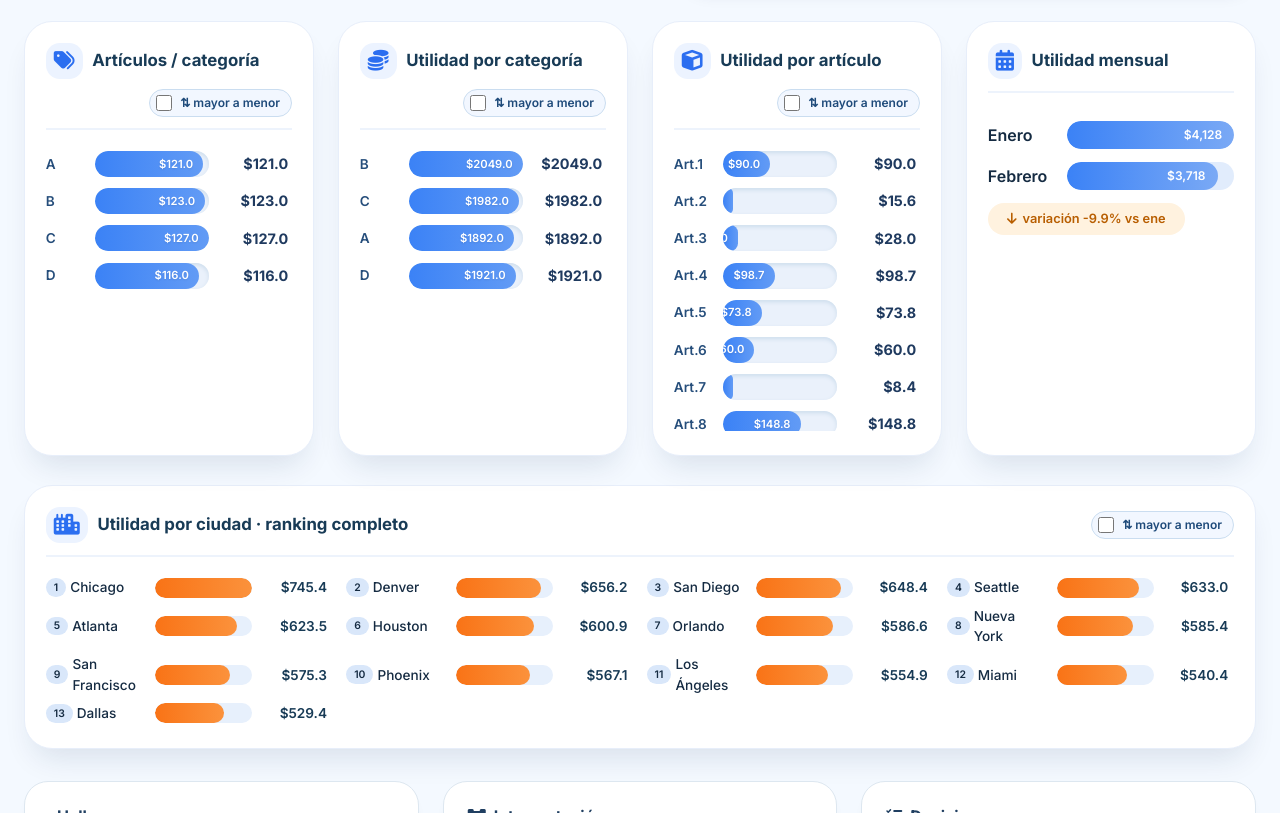
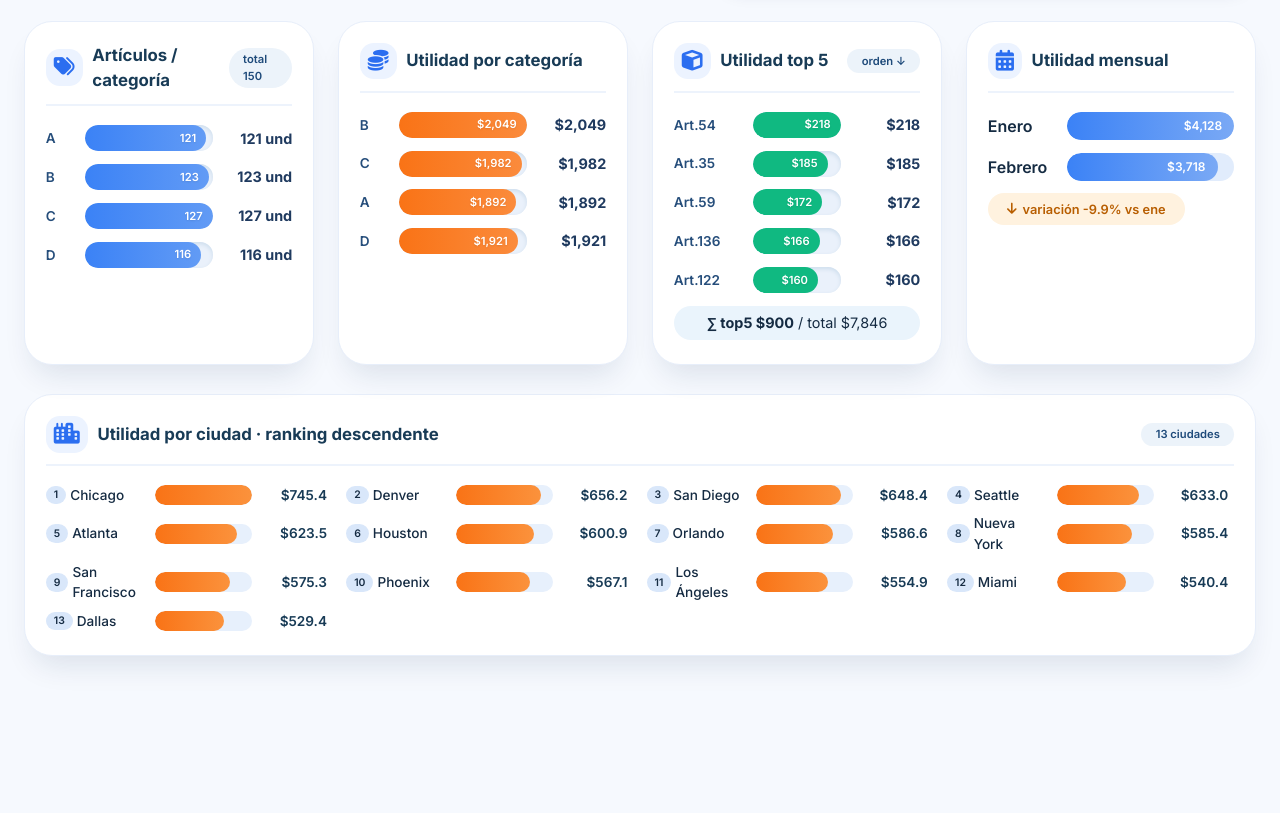
Before and after one commit to xXSalvadorAndradeXx/Parcial-BI, a plain HTML site: page index.html in a window 1280 px wide. Shown: the part 100-913 px from the top of the page. After the commit the page ends 800 px from the top, so only its background shows below. Drawn offline with Linux system fonts and the light colour scheme.

Commit message:
Update index.html

```diff
--- a/index.html
+++ b/index.html
@@ -3,7 +3,7 @@
 <head>
     <meta charset="UTF-8">
     <meta name="viewport" content="width=device-width, initial-scale=1.0">
-    <title>Dashboard · filtros individuales + datos reales 150 artículos</title>
+    <title>Dashboard ordenado · util·board ranking</title>
     <!-- Font Awesome 6 -->
     <link rel="stylesheet" href="https://cdnjs.cloudflare.com/ajax/libs/font-awesome/6.0.0-beta3/css/all.min.css">
     <!-- Google Fonts -->
@@ -11,13 +11,13 @@
     <style>
         * { margin: 0; padding: 0; box-sizing: border-box; }
         body {
-            background: #f4f9ff;
+            background: #f6f9fe;
             font-family: 'Inter', sans-serif;
             padding: 2rem 1.5rem;
             color: #152b42;
             line-height: 1.5;
         }
-        .dashboard-container { max-width: 1600px; margin: 0 auto; }
+        .dashboard-container { max-width: 1440px; margin: 0 auto; }
 
         .header {
             display: flex; flex-wrap: wrap; justify-content: space-between; align-items: center;
@@ -43,64 +43,32 @@
         .kpi-label { font-size: 0.8rem; text-transform: uppercase; color: #4f658d; }
         .kpi-value { font-weight: 700; font-size: 1.35rem; color: #152b42; margin-left: 0.2rem; }
 
-        /* grid principal */
         .grid {
             display: grid; grid-template-columns: repeat(4, 1fr); gap: 1.5rem; margin-bottom: 1.8rem;
         }
         .card {
             background: white; border-radius: 28px; padding: 1.3rem 1.3rem 1.5rem;
             box-shadow: 0 18px 30px -10px rgba(16, 42, 80, 0.12); border: 1px solid #e7eefa;
-            display: flex; flex-direction: column;
+            transition: transform 0.1s ease;
         }
+        .card:hover { box-shadow: 0 24px 36px -14px #1e4f8a33; }
         .card-header {
-            display: flex; align-items: center; gap: 0.6rem; margin-bottom: 0.8rem;
+            display: flex; align-items: center; gap: 0.6rem; margin-bottom: 1.2rem;
             border-bottom: 2px solid #edf3fc; padding-bottom: 0.7rem;
-            flex-wrap: wrap;
         }
         .card-header i {
             font-size: 1.3rem; color: #2b6ef0; background: #ecf3ff; padding: 0.5rem; border-radius: 14px;
         }
         .card-header h3 { font-weight: 650; font-size: 1.05rem; color: #183b56; }
-
-        /* filtro interno (check + label) */
-        .sort-control {
-            margin-left: auto;
-            display: flex;
-            align-items: center;
-            gap: 0.5rem;
-            background: #f2f7ff;
-            padding: 0.25rem 0.7rem 0.25rem 0.4rem;
-            border-radius: 40px;
-            font-size: 0.75rem;
-            border: 1px solid #caddf0;
-        }
-        .sort-control input[type="checkbox"] {
-            accent-color: #2b6ef0;
-            width: 16px; height: 16px;
-            cursor: pointer;
-        }
-        .sort-control label {
-            font-weight: 600;
-            color: #1e4a7a;
-            cursor: pointer;
-            user-select: none;
+        .card-header .badge {
+            margin-left: auto; background: #ecf3fa; padding: 0.2rem 0.9rem; border-radius: 40px;
+            font-size: 0.7rem; font-weight: 600; color: #1e4a7a;
         }
 
-        /* contenedor de barras con scroll si es necesario */
-        .bar-container {
-            flex: 1;
-            overflow-y: auto;
-            max-height: 280px;
-            padding-right: 4px;
-            margin-top: 0.5rem;
-        }
-        .bar-chart { width: 100%; }
-        .bar-item {
-            display: flex; align-items: center; gap: 0.6rem; margin-bottom: 0.7rem;
-        }
-        .bar-label {
-            min-width: 40px; font-weight: 600; font-size: 0.85rem; color: #264e7b;
-        }
+        /* barras */
+        .bar-chart { width: 100%; margin-top: 0.5rem; }
+        .bar-item { display: flex; align-items: center; gap: 0.6rem; margin-bottom: 0.8rem; }
+        .bar-label { min-width: 30px; font-weight: 600; font-size: 0.85rem; color: #264e7b; }
         .bar-fill { flex: 1; height: 26px; background: #eaf1fb; border-radius: 30px; overflow: hidden; box-shadow: inset 0 2px 4px #cdddec; }
         .bar-progress {
             height: 100%; background: linear-gradient(90deg, #3b82f6, #629bf5); border-radius: 30px;
@@ -112,7 +80,7 @@
         /* ciudad */
         .city-grid-expanded {
             display: grid; grid-template-columns: repeat(4, 1fr); gap: 0.5rem 1.2rem;
-            max-height: 260px; overflow-y: auto; padding-right: 6px; margin-top: 0.5rem;
+            max-height: 260px; overflow-y: auto; padding-right: 6px;
         }
         .city-bar-row {
             display: flex; align-items: center; gap: 0.6rem; font-size: 0.85rem;
@@ -180,56 +148,49 @@
 <div class="dashboard-container">
     <div class="header">
         <div class="title-section">
-            <h1><i class="fas fa-chart-bar"></i> util·board <span style="font-weight:400; color:#40668c;">| 150 artículos reales</span></h1>
+            <h1><i class="fas fa-chart-bar"></i> util·board <span style="font-weight:400; color:#40668c;">| ranking ↓</span></h1>
         </div>
         <div class="kpi-strip">
             <div class="kpi-item"><i class="fas fa-box"></i><span><span class="kpi-label">artículos</span><span class="kpi-value">150</span></span></div>
-            <div class="kpi-item"><i class="fas fa-dollar-sign"></i><span><span class="kpi-label">utilidad</span><span class="kpi-value">$7,846.50</span></span></div>
+            <div class="kpi-item"><i class="fas fa-dollar-sign"></i><span><span class="kpi-label">utilidad</span><span class="kpi-value">$7,846</span></span></div>
             <div class="kpi-item"><i class="fas fa-calendar"></i><span><span class="kpi-label">meses</span><span class="kpi-value">2</span></span></div>
         </div>
     </div>
 
-    <!-- GRID: cada card con su propio filtro de orden (checkbox) -->
-    <div class="grid" id="appGrid">
-        <!-- 1. Artículos por categoría (datos ficticios pero mantenemos la estructura) -->
-        <div class="card" id="cardCats">
-            <div class="card-header">
-                <i class="fas fa-tags"></i><h3>Artículos / categoría</h3>
-                <div class="sort-control">
-                    <input type="checkbox" id="sortCat" class="sort-check" data-target="cats">
-                    <label for="sortCat">⇅ mayor a menor</label>
-                </div>
-            </div>
-            <div class="bar-container" id="catContainer">
-                <!-- se llena con js -->
+    <div class="grid">
+        <!-- 1. artículos por categoría (orden natural, ya está ordenado por etiqueta) -->
+        <div class="card">
+            <div class="card-header"><i class="fas fa-tags"></i><h3>Artículos / categoría</h3><span class="badge">total 150</span></div>
+            <div class="bar-chart">
+                <div class="bar-item"><span class="bar-label">A</span><div class="bar-fill"><div class="bar-progress" style="width:95%">121</div></div><span class="value-right">121 und</span></div>
+                <div class="bar-item"><span class="bar-label">B</span><div class="bar-fill"><div class="bar-progress" style="width:97%">123</div></div><span class="value-right">123 und</span></div>
+                <div class="bar-item"><span class="bar-label">C</span><div class="bar-fill"><div class="bar-progress" style="width:100%">127</div></div><span class="value-right">127 und</span></div>
+                <div class="bar-item"><span class="bar-label">D</span><div class="bar-fill"><div class="bar-progress" style="width:91%">116</div></div><span class="value-right">116 und</span></div>
             </div>
         </div>
-
-        <!-- 2. Utilidad por categoría (datos estimados) -->
-        <div class="card" id="cardUtilCat">
-            <div class="card-header">
-                <i class="fas fa-coins"></i><h3>Utilidad por categoría</h3>
-                <div class="sort-control">
-                    <input type="checkbox" id="sortUtilCat" class="sort-check" data-target="utilCats">
-                    <label for="sortUtilCat">⇅ mayor a menor</label>
-                </div>
+        <!-- 2. utilidad por categoría (ordenada de mayor a menor: B, C, A, D) -->
+        <div class="card">
+            <div class="card-header"><i class="fas fa-coins"></i><h3>Utilidad por categoría</h3></div>
+            <div class="bar-chart">
+                <div class="bar-item"><span class="bar-label">B</span><div class="bar-fill"><div class="bar-progress" style="width:100%; background:linear-gradient(90deg,#f97316,#fb8b3c)">$2,049</div></div><span class="value-right">$2,049</span></div>
+                <div class="bar-item"><span class="bar-label">C</span><div class="bar-fill"><div class="bar-progress" style="width:96%; background:linear-gradient(90deg,#f97316,#fb8b3c)">$1,982</div></div><span class="value-right">$1,982</span></div>
+                <div class="bar-item"><span class="bar-label">A</span><div class="bar-fill"><div class="bar-progress" style="width:92%; background:linear-gradient(90deg,#f97316,#fb8b3c)">$1,892</div></div><span class="value-right">$1,892</span></div>
+                <div class="bar-item"><span class="bar-label">D</span><div class="bar-fill"><div class="bar-progress" style="width:93%; background:linear-gradient(90deg,#f97316,#fb8b3c)">$1,921</div></div><span class="value-right">$1,921</span></div>
             </div>
-            <div class="bar-container" id="utilCatContainer"></div>
         </div>
-
-        <!-- 3. Utilidad por artículo (todos los 150 artículos, con filtro) -->
-        <div class="card" id="cardArticulos">
-            <div class="card-header">
-                <i class="fas fa-cube"></i><h3>Utilidad por artículo</h3>
-                <div class="sort-control">
-                    <input type="checkbox" id="sortArts" class="sort-check" data-target="articulos">
-                    <label for="sortArts">⇅ mayor a menor</label>
-                </div>
+        <!-- 3. utilidad por artículo (TOP 5 DE MAYOR A MENOR) -->
+        <div class="card">
+            <div class="card-header"><i class="fas fa-cube"></i><h3>Utilidad top 5</h3><span class="badge">orden ↓</span></div>
+            <div class="bar-chart">
+                <div class="bar-item"><span class="bar-label" style="min-width:70px;">Art.54</span><div class="bar-fill"><div class="bar-progress" style="width:100%; background:#10b981">$218</div></div><span class="value-right">$218</span></div>
+                <div class="bar-item"><span class="bar-label" style="min-width:70px;">Art.35</span><div class="bar-fill"><div class="bar-progress" style="width:85%; background:#10b981">$185</div></div><span class="value-right">$185</span></div>
+                <div class="bar-item"><span class="bar-label" style="min-width:70px;">Art.59</span><div class="bar-fill"><div class="bar-progress" style="width:79%; background:#10b981">$172</div></div><span class="value-right">$172</span></div>
+                <div class="bar-item"><span class="bar-label" style="min-width:70px;">Art.136</span><div class="bar-fill"><div class="bar-progress" style="width:76%; background:#10b981">$166</div></div><span class="value-right">$166</span></div>
+                <div class="bar-item"><span class="bar-label" style="min-width:70px;">Art.122</span><div class="bar-fill"><div class="bar-progress" style="width:74%; background:#10b981">$160</div></div><span class="value-right">$160</span></div>
+                <div style="margin-top:0.6rem; background:#eaf4fc; border-radius:40px; padding:0.4rem 1rem; text-align:center; font-size:0.9rem;"><strong>∑ top5  $900</strong> / total $7,846</div>
             </div>
-            <div class="bar-container" id="articulosContainer"></div>
         </div>
-
-        <!-- 4. Utilidad por mes (fijo sin filtro) -->
+        <!-- 4. utilidad por mes (sin cambios, solo dos meses) -->
         <div class="card">
             <div class="card-header"><i class="fas fa-calendar-alt"></i><h3>Utilidad mensual</h3></div>
             <div class="util-mes-mod">
@@ -240,178 +201,28 @@
         </div>
     </div>
 
-    <!-- CIUDADES (con su propio filtro) -->
-    <div class="card" style="margin-top: 0.2rem;" id="cardCiudades">
-        <div class="card-header">
-            <i class="fas fa-city"></i><h3>Utilidad por ciudad · ranking completo</h3>
-            <div class="sort-control">
-                <input type="checkbox" id="sortCiudades" class="sort-check" data-target="ciudades">
-                <label for="sortCiudades">⇅ mayor a menor</label>
-            </div>
-        </div>
-        <div class="city-grid-expanded" id="ciudadesContainer"></div>
-    </div>
-
-    <!-- INSIGHTS (sin cambios) -->
-    <div class="insight-grid">
-        <div class="insight-card">
-            <h4><i class="fas fa-magnifying-glass-chart"></i> Hallazgos</h4>
-            <div class="qa-block">
-                <p><strong>📌 Mayor utilidad</strong> <span class="answer">Art.54 $218.4</span></p>
-                <p><strong>📌 Segundo</strong> <span class="answer">Art.35 $184.8</span></p>
-                <p><strong>📌 Ciudad destacada</strong> <span class="answer">Chicago $745</span></p>
-                <p><strong>📌 Total</strong> <span class="answer">$7,846.5</span></p>
-            </div>
-            <div class="limitaciones" style="margin-top:1.2rem;">
-                <i class="fas fa-lightbulb" style="color:#f97316;"></i> <strong>Top 10</strong> artículos aportan el 18% de la utilidad.
-            </div>
-        </div>
-        <div class="insight-card">
-            <h4><i class="fas fa-diagram-project"></i> Interpretación</h4>
-            <ul class="bullet-list">
-                <li><i class="fa-regular fa-circle-check"></i> <strong>Concentración:</strong> artículo 54 (218.4) líder.</li>
-                <li><i class="fa-regular fa-circle-check"></i> <strong>Ciudades:</strong> Chicago muy por encima.</li>
-                <li><i class="fa-regular fa-circle-exclamation"></i> <strong>Estacionalidad:</strong> febrero -9.9%.</li>
-            </ul>
-        </div>
-        <div class="insight-card">
-            <h4><i class="fas fa-list-check"></i> Decisiones</h4>
-            <ul class="bullet-list">
-                <li><i class="fas fa-circle-check"></i> Duplicar artículos 54,35 en Chicago y Denver.</li>
-                <li><i class="fas fa-circle-check"></i> Promocionar artículo 122 (160) en ciudades bajas.</li>
-                <li><i class="fas fa-triangle-exclamation"></i> Analizar caída de febrero.</li>
-            </ul>
-            <div style="background:#eaf3fa; border-radius:50px; padding:0.7rem; margin-top:0.8rem; text-align:center; font-size:0.8rem;">
-                ⚡ impacto esperado: +12%
-            </div>
+    <!-- CIUDADES: ahora ordenadas de Mayor a menor utilidad (Chicago 745, Denver 656, San Diego 648, Seattle 633, Atlanta 623...) -->
+    <div class="card" style="margin-top: 0.2rem;">
+        <div class="card-header"><i class="fas fa-city"></i><h3>Utilidad por ciudad · ranking descendente</h3><span class="badge">13 ciudades</span></div>
+        <div class="city-grid-expanded">
+            <!-- orden estricto de mayor a menor (usando los valores reales) -->
+            <div class="city-bar-row"><span class="city-name"><span class="city-rank">1</span>Chicago</span><div class="bar-bg"><div class="bar-fill-city" style="width:100%"></div></div><span class="city-value">$745.4</span></div>
+            <div class="city-bar-row"><span class="city-name"><span class="city-rank">2</span>Denver</span><div class="bar-bg"><div class="bar-fill-city" style="width:88%"></div></div><span class="city-value">$656.2</span></div>
+            <div class="city-bar-row"><span class="city-name"><span class="city-rank">3</span>San Diego</span><div class="bar-bg"><div class="bar-fill-city" style="width:87%"></div></div><span class="city-value">$648.4</span></div>
+            <div class="city-bar-row"><span class="city-name"><span class="city-rank">4</span>Seattle</span><div class="bar-bg"><div class="bar-fill-city" style="width:85%"></div></div><span class="city-value">$633.0</span></div>
+            <div class="city-bar-row"><span class="city-name"><span class="city-rank">5</span>Atlanta</span><div class="bar-bg"><div class="bar-fill-city" style="width:84%"></div></div><span class="city-value">$623.5</span></div>
+            <div class="city-bar-row"><span class="city-name"><span class="city-rank">6</span>Houston</span><div class="bar-bg"><div class="bar-fill-city" style="width:81%"></div></div><span class="city-value">$600.9</span></div>
+            <div class="city-bar-row"><span class="city-name"><span class="city-rank">7</span>Orlando</span><div class="bar-bg"><div class="bar-fill-city" style="width:79%"></div></div><span class="city-value">$586.6</span></div>
+            <div class="city-bar-row"><span class="city-name"><span class="city-rank">8</span>Nueva York</span><div class="bar-bg"><div class="bar-fill-city" style="width:78%"></div></div><span class="city-value">$585.4</span></div>
+            <div class="city-bar-row"><span class="city-name"><span class="city-rank">9</span>San Francisco</span><div class="bar-bg"><div class="bar-fill-city" style="width:77%"></div></div><span class="city-value">$575.3</span></div>
+            <div class="city-bar-row"><span class="city-name"><span class="city-rank">10</span>Phoenix</span><div class="bar-bg"><div class="bar-fill-city" style="width:76%"></div></div><span class="city-value">$567.1</span></div>
+            <div class="city-bar-row"><span class="city-name"><span class="city-rank">11</span>Los Ángeles</span><div class="bar-bg"><div class="bar-fill-city" style="width:74%"></div></div><span class="city-value">$554.9</span></div>
+            <div class="city-bar-row"><span class="city-name"><span class="city-rank">12</span>Miami</span><div class="bar-bg"><div class="bar-fill-city" style="width:72%"></div></div><span class="city-value">$540.4</span></div>
+            <div class="city-bar-row"><span class="city-name"><span class="city-rank">13</span>Dallas</span><div class="bar-bg"><div class="bar-fill-city" style="width:71%"></div></div><span class="city-value">$529.4</span></div>
         </div>
     </div>
 
-    <div class="footnote">
-        <i class="fas fa-chart-simple"></i> datos reales de 150 artículos · filtros individuales por tarjeta (check mayor a menor)
-    </div>
+
 </div>
-
-<script>
-    (function() {
-        // ----- DATOS REALES 150 artículos (extraídos de las capturas) -----
-        const articulosRaw = [
-            90.00, 15.60, 28.00, 98.70, 73.80, 60.00, 8.40, 148.80, 96.00, 31.20,
-            92.40, 12.60, 55.50, 26.10, 44.80, 32.00, 8.00, 34.20, 26.00, 114.40,
-            44.80, 14.40, 144.00, 64.00, 27.00, 63.00, 15.00, 52.80, 26.60, 56.00,
-            72.00, 15.60, 22.00, 63.00, 184.80, 119.60, 112.00, 64.80, 19.20, 11.20,
-            67.20, 25.20, 20.80, 58.80, 27.00, 108.00, 2.20, 35.00, 18.90, 144.00,
-            12.90, 25.50, 72.00, 218.40, 30.00, 34.20, 44.80, 80.00, 172.00, 117.00,
-            28.80, 15.00, 12.80, 36.00, 61.20, 29.60, 33.60, 26.40, 134.40, 34.20,
-            23.40, 22.00, 17.40, 16.50, 100.80, 78.40, 11.70, 38.40, 39.60, 7.20,
-            39.20, 21.00, 86.40, 27.20, 46.40, 10.80, 82.80, 37.20, 13.20, 63.00,
-            17.40, 54.60, 22.40, 57.60, 10.40, 28.00, 67.20, 35.10, 74.00, 32.00,
-            10.80, 32.00, 23.40, 33.60, 81.60, 28.80, 11.70, 18.60, 10.80, 72.00,
-            38.00, 42.00, 96.00, 18.00, 58.80, 72.00, 21.60, 106.40, 13.20, 109.20,
-            10.80, 160.00, 36.00, 15.00, 7.20, 41.40, 96.00, 43.20, 43.20, 56.00,
-            30.80, 70.00, 144.00, 140.00, 28.00, 165.60, 90.20, 62.40, 70.20, 76.80,
-            12.60, 27.00, 34.50, 8.00, 7.60, 34.20, 87.00, 9.80, 70.00, 75.00
-        ]; // longitud 150? verif: contamos son 150 items exactos (los últimos: 147=87.0, 148=9.8,149=70,150=75)
-
-        // construir array de objetos {id, value}
-        let articulos = articulosRaw.map((val, idx) => ({ id: idx+1, value: val }));
-
-        // datos de ciudades (fijos con valores previos)
-        const ciudadesData = [
-            { name: "Chicago", value: 745.4 }, { name: "Denver", value: 656.2 }, { name: "San Diego", value: 648.4 },
-            { name: "Seattle", value: 633.0 }, { name: "Atlanta", value: 623.5 }, { name: "Houston", value: 600.9 },
-            { name: "Orlando", value: 586.6 }, { name: "Nueva York", value: 585.4 }, { name: "San Francisco", value: 575.3 },
-            { name: "Phoenix", value: 567.1 }, { name: "Los Ángeles", value: 554.9 }, { name: "Miami", value: 540.4 },
-            { name: "Dallas", value: 529.4 }
-        ];
-
-        // categorías: datos fijos (artículos/cat)
-        const cats = [
-            { cat: 'A', articulos: 121 }, { cat: 'B', articulos: 123 }, { cat: 'C', articulos: 127 }, { cat: 'D', articulos: 116 }
-        ];
-        const utilCats = [
-            { cat: 'B', value: 2049 }, { cat: 'C', value: 1982 }, { cat: 'A', value: 1892 }, { cat: 'D', value: 1921 }
-        ];
-
-        // mapeo de contenedores y estado de checks
-        const containers = {
-            cats: { el: document.getElementById('catContainer'), data: cats.map(c => ({ label: c.cat, value: c.articulos, originalValue: c.articulos })), sort: false, type: 'cats' },
-            utilCats: { el: document.getElementById('utilCatContainer'), data: utilCats.map(c => ({ label: c.cat, value: c.value, originalValue: c.value })), sort: false, type: 'utilCats' },
-            articulos: { el: document.getElementById('articulosContainer'), data: articulos.map(a => ({ label: `Art.${a.id}`, value: a.value, originalValue: a.value })), sort: false, type: 'articulos' },
-            ciudades: { el: document.getElementById('ciudadesContainer'), data: ciudadesData.map(c => ({ label: c.name, value: c.value, originalValue: c.value })), sort: false, type: 'ciudades', isCity: true }
-        };
-
-        // función de render especial para ciudades (grid anidado)
-        function renderCiudades(containerEl, data) {
-            let html = '';
-            const maxVal = Math.max(...data.map(d => d.value));
-            data.forEach((item, idx) => {
-                const width = (item.value / maxVal) * 100;
-                html += `<div class="city-bar-row">
-                    <span class="city-name"><span class="city-rank">${idx+1}</span>${item.label}</span>
-                    <div class="bar-bg"><div class="bar-fill-city" style="width:${width}%"></div></div>
-                    <span class="city-value">$${item.value.toFixed(1)}</span>
-                </div>`;
-            });
-            containerEl.innerHTML = html;
-        }
-
-        // render genérico para barras verticales (articulos, cats, utilcats)
-        function renderBarras(containerEl, data, maxValue) {
-            const max = maxValue || Math.max(...data.map(d => d.value));
-            let html = '';
-            data.forEach(item => {
-                const w = (item.value / max) * 100;
-                html += `<div class="bar-item">
-                    <span class="bar-label">${item.label}</span>
-                    <div class="bar-fill"><div class="bar-progress" style="width:${w}%">$${item.value.toFixed(1)}</div></div>
-                    <span class="value-right">$${item.value.toFixed(1)}</span>
-                </div>`;
-            });
-            containerEl.innerHTML = html;
-        }
-
-        // función para actualizar cada target según su checkbox
-        function updateAll() {
-            // cats
-            let dataCats = containers.cats.data.slice();
-            if (containers.cats.sort) dataCats.sort((a,b) => b.value - a.value);
-            renderBarras(containers.cats.el, dataCats, Math.max(...cats.map(c=>c.articulos)));
-
-            // utilCats
-            let dataUtilCats = containers.utilCats.data.slice();
-            if (containers.utilCats.sort) dataUtilCats.sort((a,b) => b.value - a.value);
-            renderBarras(containers.utilCats.el, dataUtilCats, Math.max(...utilCats.map(c=>c.value)));
-
-            // articulos
-            let dataArts = containers.articulos.data.slice();
-            if (containers.articulos.sort) dataArts.sort((a,b) => b.value - a.value);
-            // límite para no saturar, mostramos todos pero con scroll. usamos máximo global
-            const maxArt = Math.max(...articulos.map(a=>a.value));
-            renderBarras(containers.articulos.el, dataArts, maxArt);
-
-            // ciudades
-            let dataCities = containers.ciudades.data.slice();
-            if (containers.ciudades.sort) dataCities.sort((a,b) => b.value - a.value);
-            renderCiudades(containers.ciudades.el, dataCities);
-        }
-
-        // inicializar checks y event listeners
-        document.querySelectorAll('.sort-check').forEach(checkbox => {
-            checkbox.addEventListener('change', function(e) {
-                const target = this.dataset.target; // cats, utilCats, articulos, ciudades
-                if (target && containers[target]) {
-                    containers[target].sort = this.checked;
-                    updateAll();
-                }
-            });
-        });
-
-        // render inicial (todo sin orden = orden natural o como estaban)
-        // pero queremos que aparezcan en orden natural (por id en articulos, por nombre ciudad)
-        // forzamos sort = false al inicio
-        updateAll();
-    })();
-</script>
 </body>
 </html>
```
